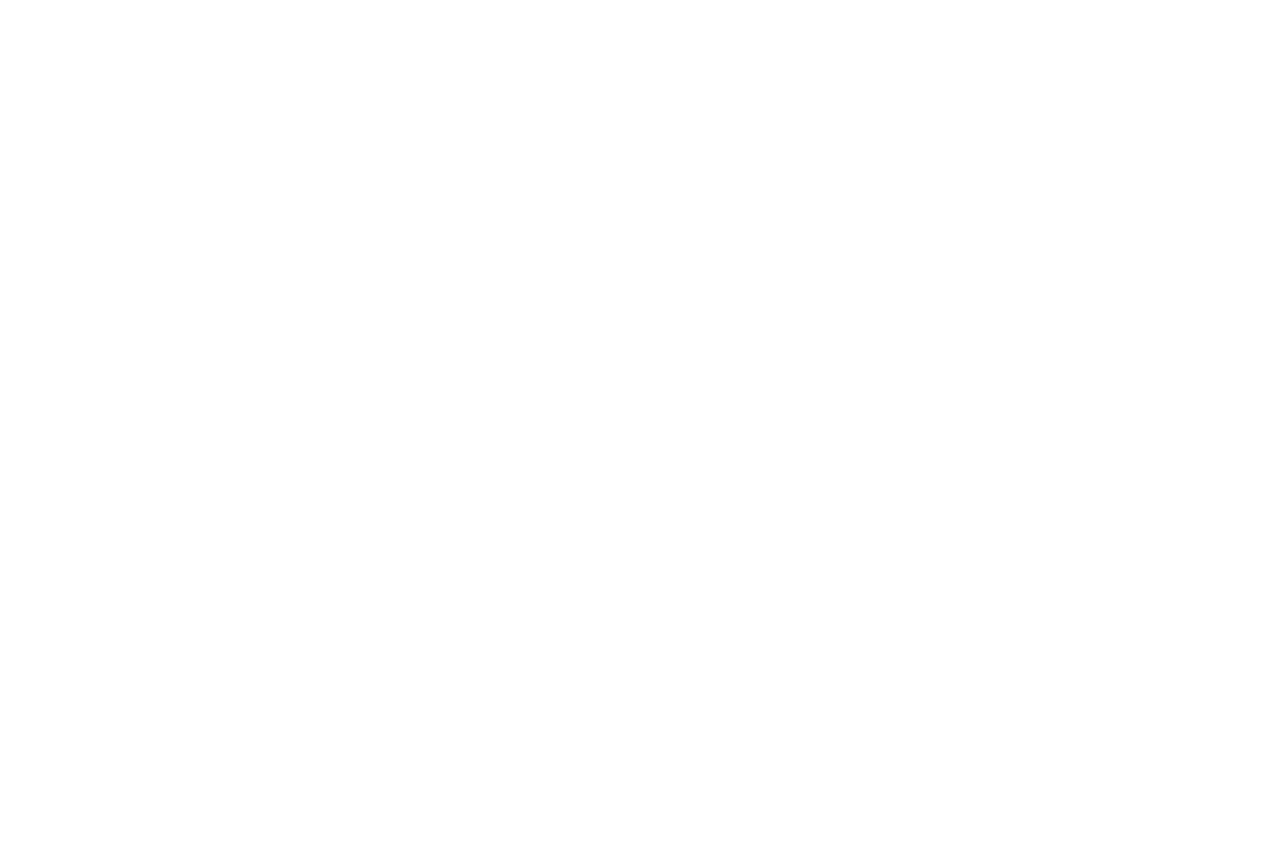
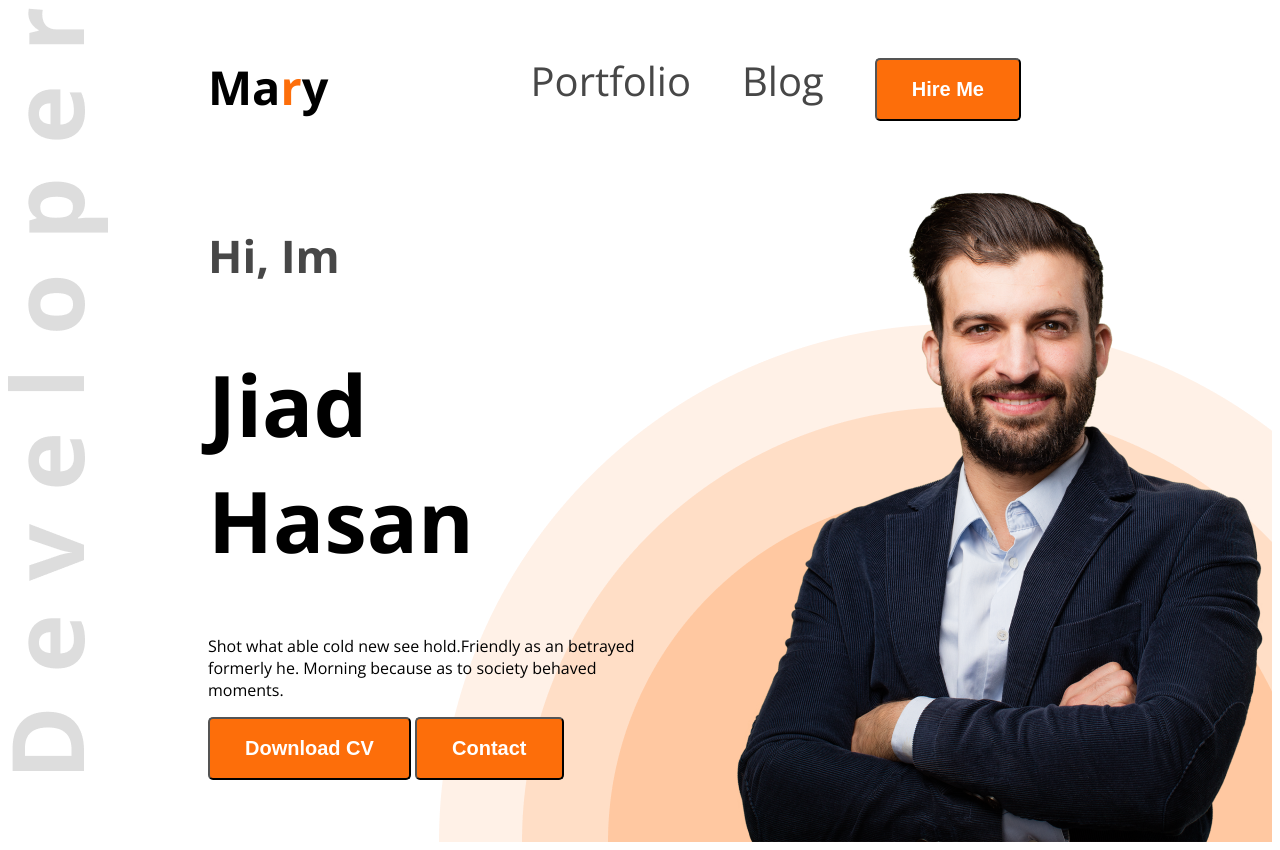
Before and after one commit to jiadhasan/web-dev-portfolio, a plain HTML site: page index.html in a window 1280 px wide. Before the commit the page ends 800 px from the top, so only its background shows below. Drawn offline with nearby package versions, Linux system fonts and the light colour scheme.

Commit message:
addeded second part of index.html

```diff
--- a/index.html
+++ b/index.html
@@ -4,10 +4,38 @@
     <meta charset="UTF-8">
     <meta name="viewport" content="width=device-width, initial-scale=1.0">
     <title>Web Developer Portfolio </title>
+    <link rel="preconnect" href="https://fonts.googleapis.com">
+<link rel="preconnect" href="https://fonts.gstatic.com" crossorigin>
+<link href="https://fonts.googleapis.com/css2?family=Open+Sans:ital,wght@0,300..800;1,300..800&family=Work+Sans:ital,wght@0,100..900;1,100..900&display=swap" rel="stylesheet">
+    <link rel="stylesheet" href="style/portfolio.css">
 </head>
-<body>
-    <header>
+<body class="open-sans-normal">
+    <header class="header">
+        <div>
+            <nav class="nav-title">
+                <h3>Ma<span class="text-primary">r</span>y</h3>
+                <ul>
+                    <li><a class="dark-2" href="">Portfolio </a></li>
+                    <li><a class="dark-2" href="">Blog </a></li>
+                    <li><a href="" ><button class="btn-backcol">Hire Me</button></a></li>
+                </ul>
+            </nav>
 
+        </div>
+
+        <div class="banner">
+            <div class="banner-content">
+                <h4 class="banner-greetings dark-2">Hi, Im</h4>
+                <h1 class="banner-title">Jiad Hasan</h1>
+                <p class="banner-description">Shot what able cold new see hold.Friendly as an betrayed formerly he. Morning because as to society behaved moments.</p>
+                <button class="btn-backcol">Download CV</button>
+                <button class="btn-backcol">Contact</button>
+
+            </div>
+            <img class="banner-profile-img"src="images/hardy.png" alt="images">
+
+
+        </div>
     </header>
     <main>
 
--- /dev/null
+++ b/style/portfolio.css
@@ -0,0 +1,78 @@
+
+
+
+.open-sans-normal {
+  font-family: "Open Sans", sans-serif;
+  font-optical-sizing: auto;
+  font-style: normal;
+  font-variation-settings:
+    "wdth" 100;
+}
+/*shared option*/
+.text-primary{
+    color: #FD6E0A;
+}
+
+/*nav styles*/
+nav{
+    display: flex;
+    text-align: center;
+    justify-content: space-between;
+    margin: 0px 200px;
+    align-items:center ;
+}
+.nav-title{
+    font-weight: 400;
+    font-size: 40px;
+}
+nav ul li{
+    list-style: none;
+}
+nav li a{
+text-decoration: none;
+}
+
+.dark-2{
+    color: #474747;
+}
+nav ul{
+    display: flex;
+}
+nav ul li{
+    list-style: none;
+    margin-right: 51px;
+}
+
+.btn-backcol{
+    background-color: #FD6E0A;
+    font-weight: bold;
+    padding: 18px 35px;
+    color: white;
+    border-radius:5px;
+    font-size: 20px;
+}
+.banner-greetings{
+    font-size: 45px;
+    font-weight: 600px;
+}
+.banner-title{
+    font-size: 85px;
+    font-weight: bold;
+}
+.banner-profile-img{
+    width: 584px;
+}
+.banner{
+    display: flex;
+    justify-content: space-between;
+}
+.banner-content{
+    max-width: 584px;
+    margin: 0px 35px 0px 200px;
+}
+/*header style*/
+.header{
+    background-image: url(../images/developer.png), url(../images/header_bg.png);
+    background-repeat: no-repeat;
+    background-position:left top,bottom right ;
+}
```
